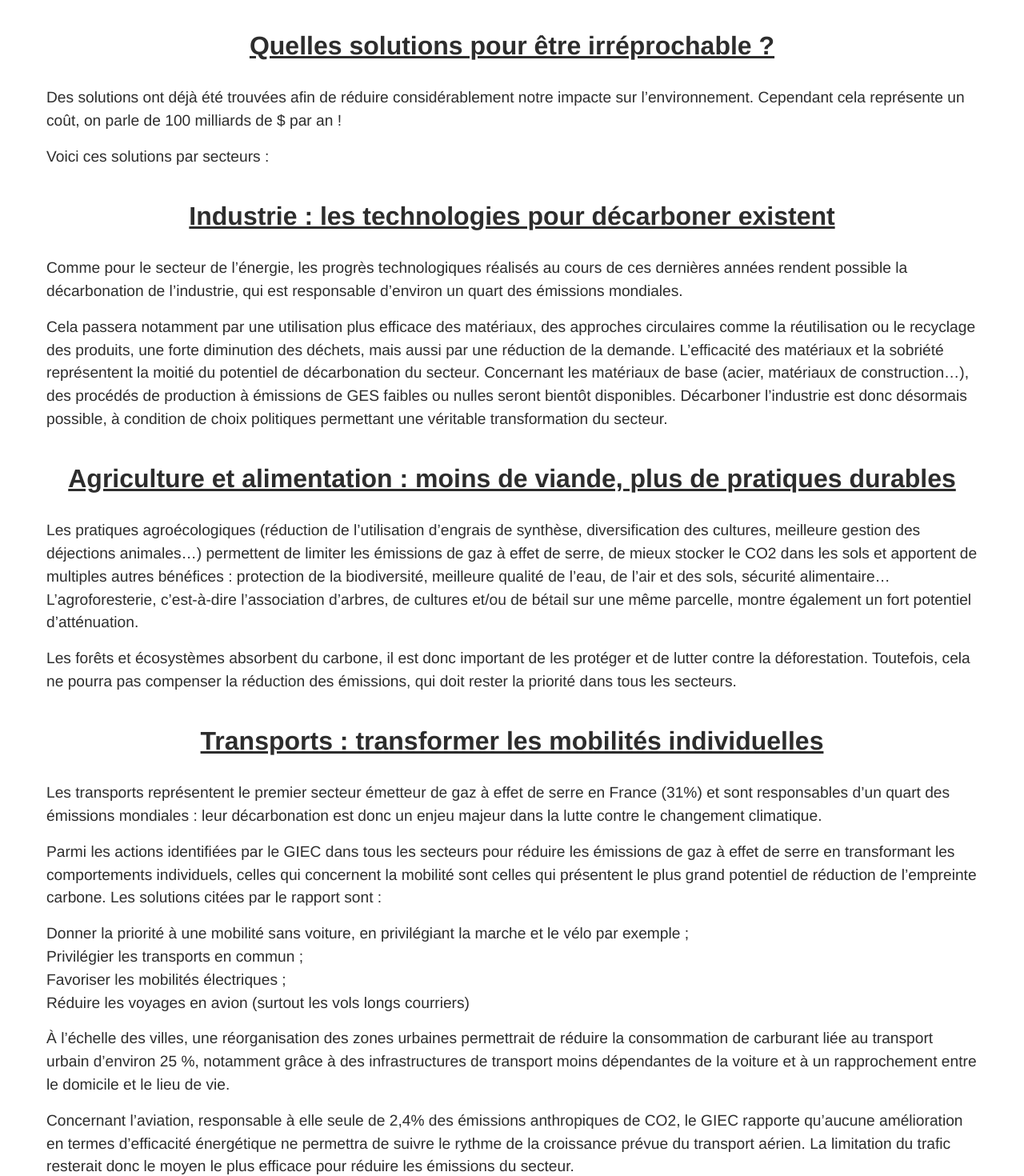
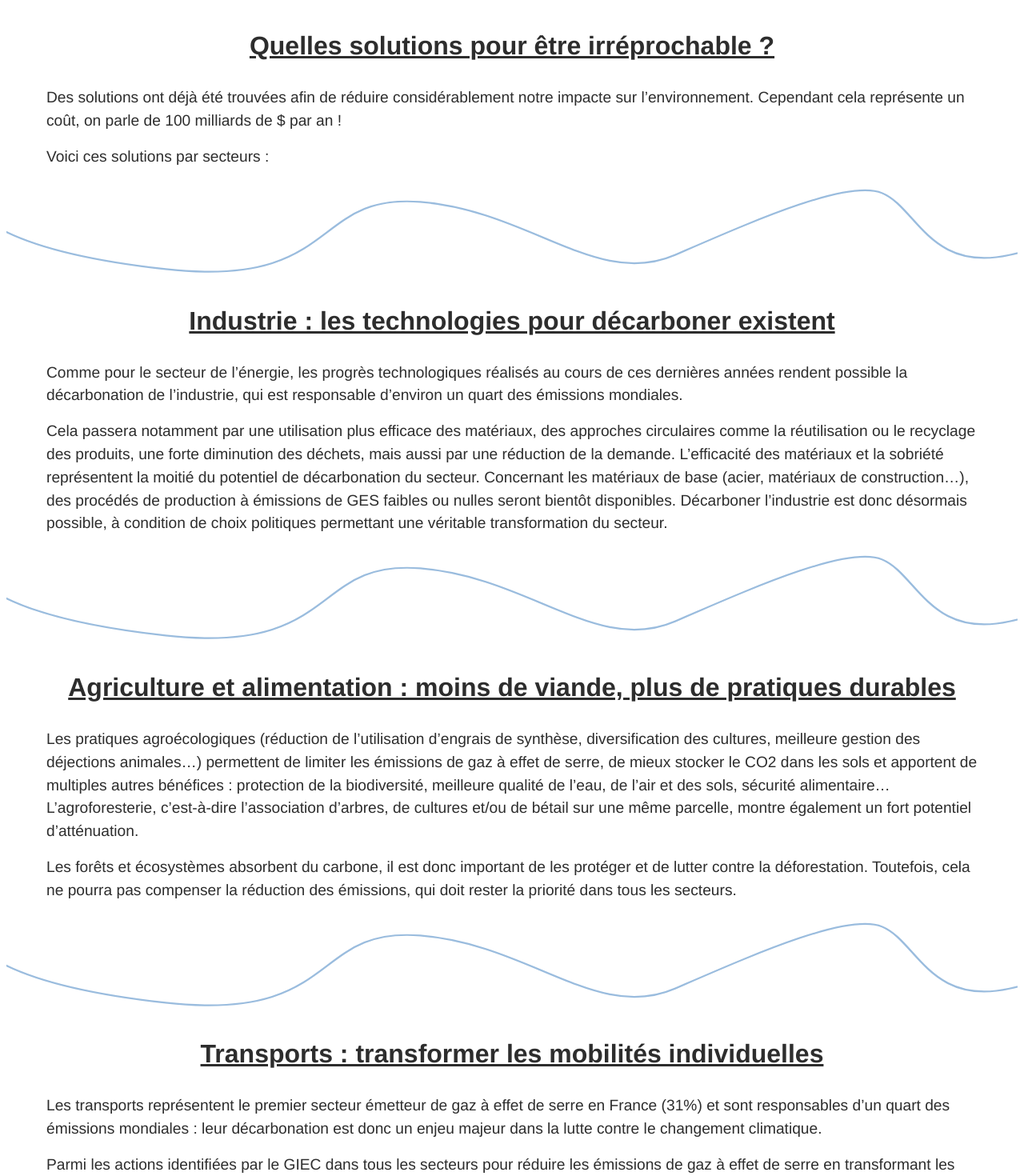
Before and after one commit to Riqoulouru/la-langouste, a Next.js app: page /explainations/level_four in a window 1280 px wide. Shown: the top 1470 px of the page at 80% size. Built offline with nearby package versions, Linux system fonts and the light colour scheme.

Commit message:
update level four

```diff
--- a/src/pages/explainations/level_five/index.js
+++ b/src/pages/explainations/level_five/index.js
@@ -20,6 +20,7 @@ const LevelFive = () => {
             </div>
 
             <WaveSVG />
+
             <div className={"level-container"}>
                 <h1 className={"title"}>Par rapport aux énergies renouvelables ?</h1>
 
--- a/src/pages/explainations/level_four/index.js
+++ b/src/pages/explainations/level_four/index.js
@@ -16,6 +16,9 @@ const LevelFour = () => {
                 </div>
 
             </div>
+
+            <WaveSVG />
+
             <div className={"level-container"}>
                 <h1 className={"title"}>Industrie : les technologies pour décarboner existent</h1>
                 <div className={"spacer-4 div-explanation-content"}>
@@ -26,6 +29,9 @@ const LevelFour = () => {
                 </div>
 
             </div>
+
+            <WaveSVG />
+
             <div className={"level-container"}>
                 <h1 className={"title"}>Agriculture et alimentation : moins de viande, plus de pratiques durables</h1>
                 <div className={"spacer-4 div-explanation-content"}>
@@ -34,7 +40,10 @@ const LevelFour = () => {
                 <div className={"spacer-2 div-explanation-content"}>
                     Les forêts et écosystèmes absorbent du carbone, il est donc important de les protéger et de lutter contre la déforestation. Toutefois, cela ne pourra pas compenser la réduction des émissions, qui doit rester la priorité dans tous les secteurs.
                 </div>
-        </div>
+            </div>
+
+            <WaveSVG />
+
             <div className={"level-container"}>
                 <h1 className={"title"}>Transports : transformer les mobilités individuelles</h1>
                 <div className={"spacer-4 div-explanation-content"}>
```
